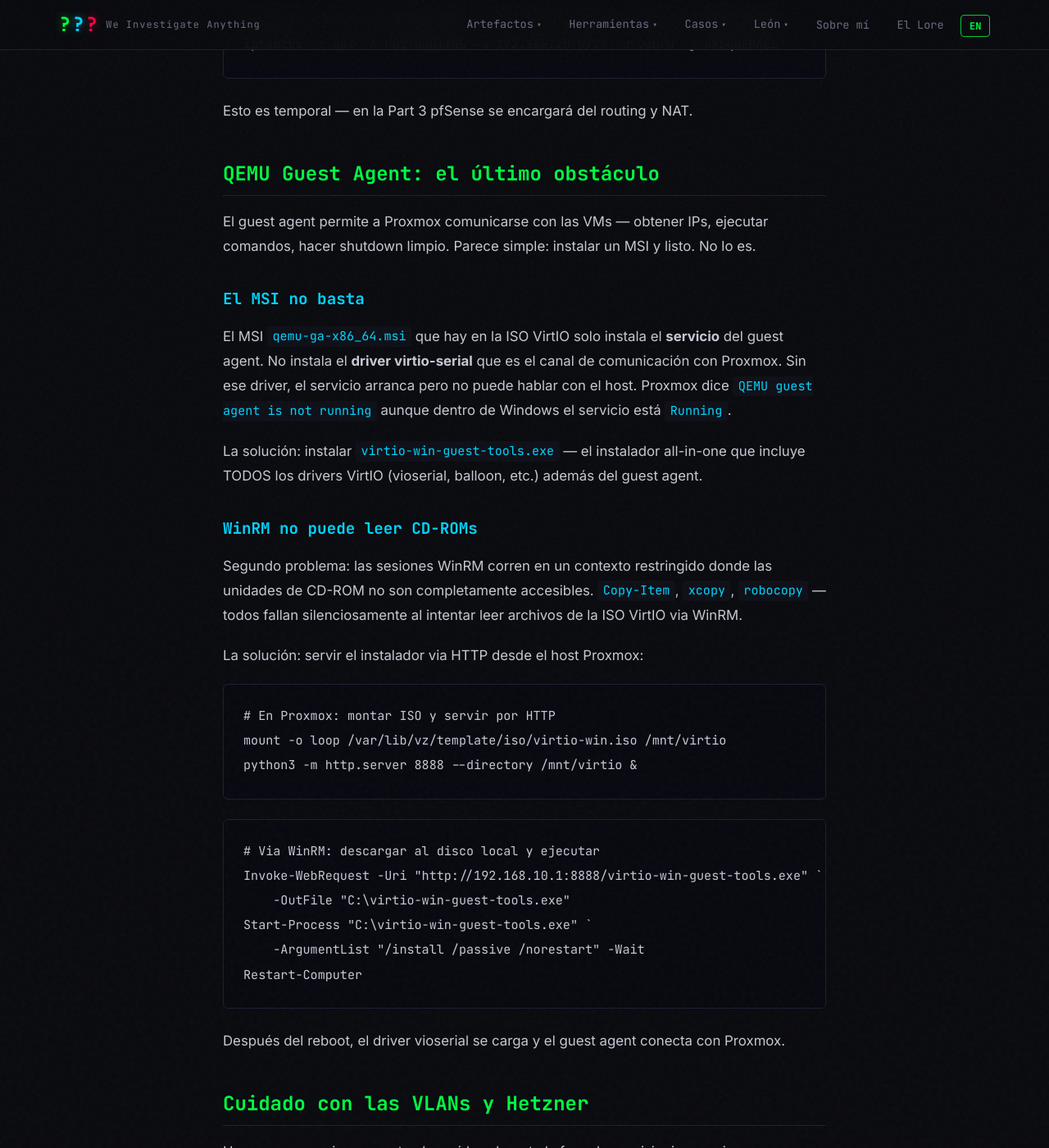
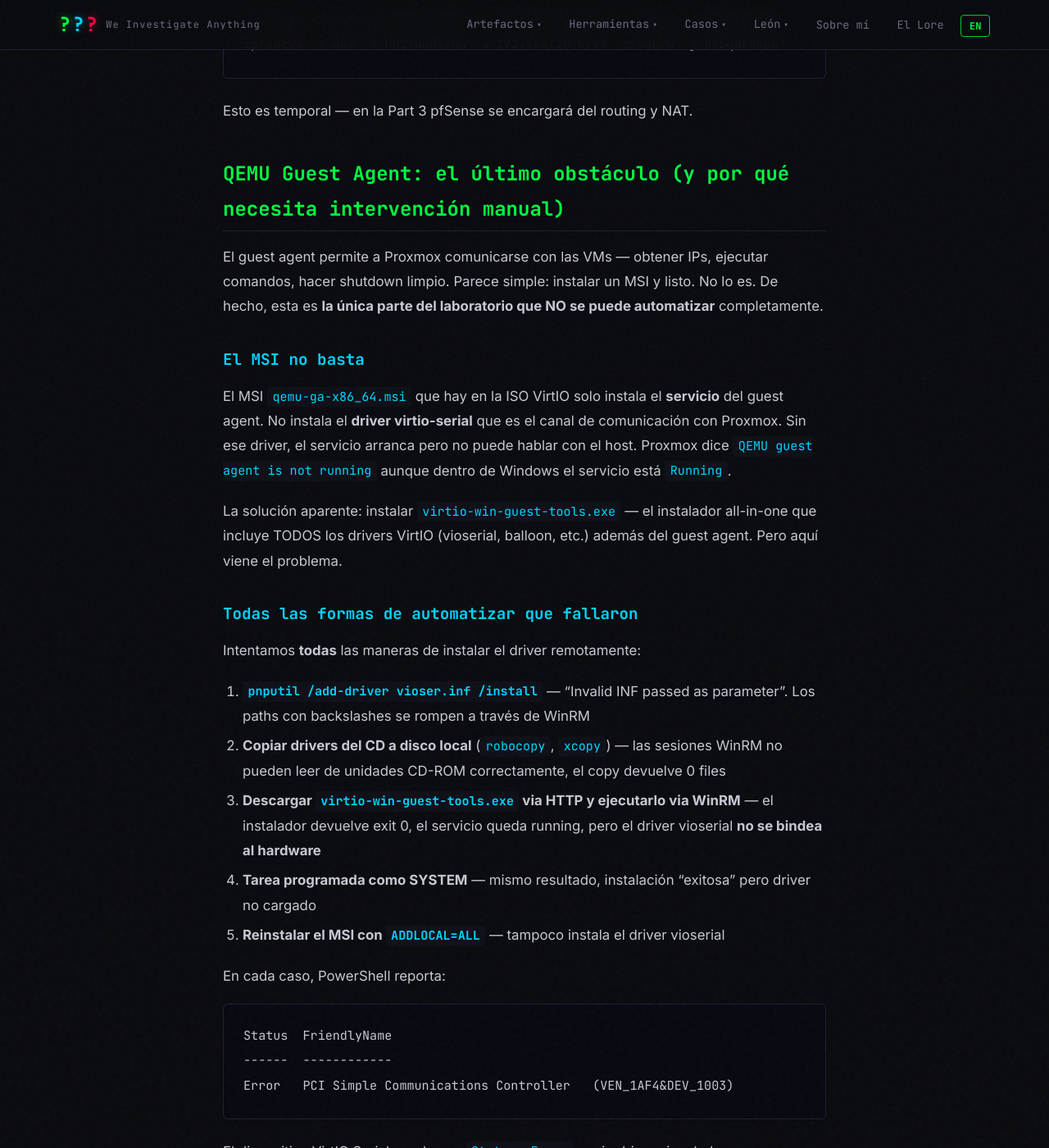
Before and after one commit to jupyterj0nes/jupyterj0nes.github.io, a Jekyll site: the page built from _posts/es/2026-04-12-ad-dfir-lab-part2-windows-vms.md, in a window 1280 px wide and 1400 px high, scrolled down 8538 px. Shown: the whole window at 82% size. Built offline with Jekyll 4.4.1, drawn with Linux system fonts in a browser that asks for light colours; comment, search, counter and statistics services are not loaded; some of the changed text lies outside the part shown.

Commit message:
Part 2: document VirtIO install as manual step — all automation attempts failed
Updated both ES and EN with the full saga of trying to automate VirtIO driver
installation remotely and why none worked. Manual VNC install is the only
reliable method.

````diff
--- a/_posts/es/2026-04-12-ad-dfir-lab-part2-windows-vms.md
+++ b/_posts/es/2026-04-12-ad-dfir-lab-part2-windows-vms.md
@@ -269,38 +269,50 @@
 
 Esto es temporal — en la Part 3 pfSense se encargará del routing y NAT.
 
-## QEMU Guest Agent: el último obstáculo
+## QEMU Guest Agent: el último obstáculo (y por qué necesita intervención manual)
 
-El guest agent permite a Proxmox comunicarse con las VMs — obtener IPs, ejecutar comandos, hacer shutdown limpio. Parece simple: instalar un MSI y listo. No lo es.
+El guest agent permite a Proxmox comunicarse con las VMs — obtener IPs, ejecutar comandos, hacer shutdown limpio. Parece simple: instalar un MSI y listo. No lo es. De hecho, esta es **la única parte del laboratorio que NO se puede automatizar** completamente.
 
 ### El MSI no basta
 
 El MSI `qemu-ga-x86_64.msi` que hay en la ISO VirtIO solo instala el **servicio** del guest agent. No instala el **driver virtio-serial** que es el canal de comunicación con Proxmox. Sin ese driver, el servicio arranca pero no puede hablar con el host. Proxmox dice `QEMU guest agent is not running` aunque dentro de Windows el servicio está `Running`.
 
-La solución: instalar `virtio-win-guest-tools.exe` — el instalador all-in-one que incluye TODOS los drivers VirtIO (vioserial, balloon, etc.) además del guest agent.
+La solución aparente: instalar `virtio-win-guest-tools.exe` — el instalador all-in-one que incluye TODOS los drivers VirtIO (vioserial, balloon, etc.) además del guest agent. Pero aquí viene el problema.
 
-### WinRM no puede leer CD-ROMs
+### Todas las formas de automatizar que fallaron
 
-Segundo problema: las sesiones WinRM corren en un contexto restringido donde las unidades de CD-ROM no son completamente accesibles. `Copy-Item`, `xcopy`, `robocopy` — todos fallan silenciosamente al intentar leer archivos de la ISO VirtIO via WinRM.
+Intentamos **todas** las maneras de instalar el driver remotamente:
 
-La solución: servir el instalador via HTTP desde el host Proxmox:
+1. **`pnputil /add-driver vioser.inf /install`** — "Invalid INF passed as parameter". Los paths con backslashes se rompen a través de WinRM
+2. **Copiar drivers del CD a disco local** (`robocopy`, `xcopy`) — las sesiones WinRM no pueden leer de unidades CD-ROM correctamente, el copy devuelve 0 files
+3. **Descargar `virtio-win-guest-tools.exe` via HTTP y ejecutarlo via WinRM** — el instalador devuelve exit 0, el servicio queda running, pero el driver vioserial **no se bindea al hardware**
+4. **Tarea programada como SYSTEM** — mismo resultado, instalación "exitosa" pero driver no cargado
+5. **Reinstalar el MSI con `ADDLOCAL=ALL`** — tampoco instala el driver vioserial
 
-```bash
-# En Proxmox: montar ISO y servir por HTTP
-mount -o loop /var/lib/vz/template/iso/virtio-win.iso /mnt/virtio
-python3 -m http.server 8888 --directory /mnt/virtio &
+En cada caso, PowerShell reporta:
+```
+Status  FriendlyName
+------  ------------
+Error   PCI Simple Communications Controller   (VEN_1AF4&DEV_1003)
 ```
 
-```powershell
-# Via WinRM: descargar al disco local y ejecutar
-Invoke-WebRequest -Uri "http://192.168.10.1:8888/virtio-win-guest-tools.exe" `
-    -OutFile "C:\virtio-win-guest-tools.exe"
-Start-Process "C:\virtio-win-guest-tools.exe" `
-    -ArgumentList "/install /passive /norestart" -Wait
-Restart-Computer
-```
+El dispositivo VirtIO Serial queda con `Status: Error` — sin driver vinculado.
 
-Después del reboot, el driver vioserial se carga y el guest agent conecta con Proxmox.
+### La única solución: instalación manual via VNC
+
+Después de múltiples intentos, la conclusión: **el instalador VirtIO requiere una sesión interactiva** para bindear kernel-mode drivers al hardware. No hay workaround automático.
+
+El procedimiento manual por VM:
+1. Abrir la consola VNC en el web UI de Proxmox
+2. Login como `vagrant`/`vagrant`
+3. Abrir PowerShell como administrador
+4. Ejecutar: `D:\virtio-win-guest-tools.exe`
+5. Click en el asistente: Next → Install → Finish
+6. `Restart-Computer -Force`
+
+Tras el reboot, el driver vioserial carga y el guest agent conecta con Proxmox.
+
+**Tiempo total**: ~1 minuto por VM × 6 VMs Windows = **6 minutos de trabajo manual**. Es el único paso no automatizable del laboratorio, pero después, todo lo demás se puede hacer via guest agent.
 
 ## Cuidado con las VLANs y Hetzner
 
````
Also changed, not shown: _posts/en/2026-04-12-ad-dfir-lab-part2-windows-vms.md (+30 -18 lines).
